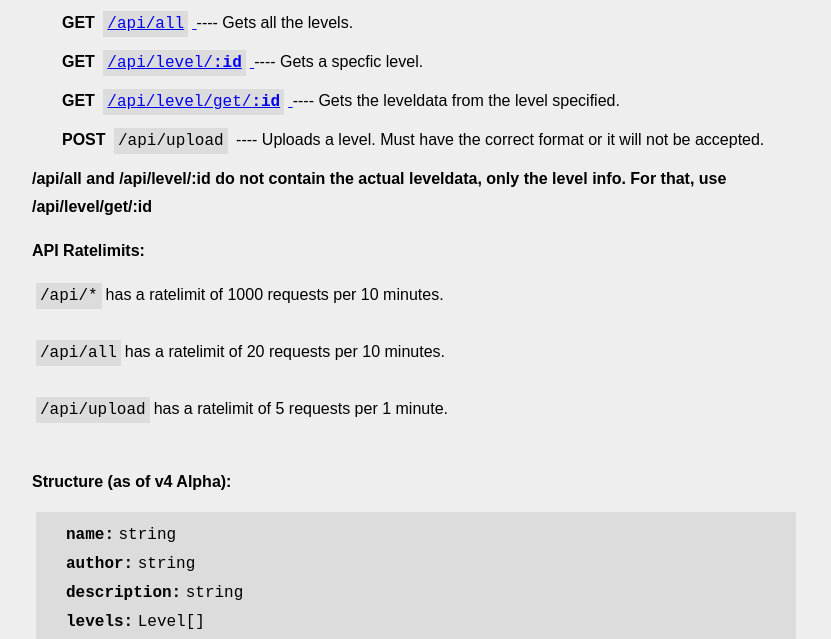
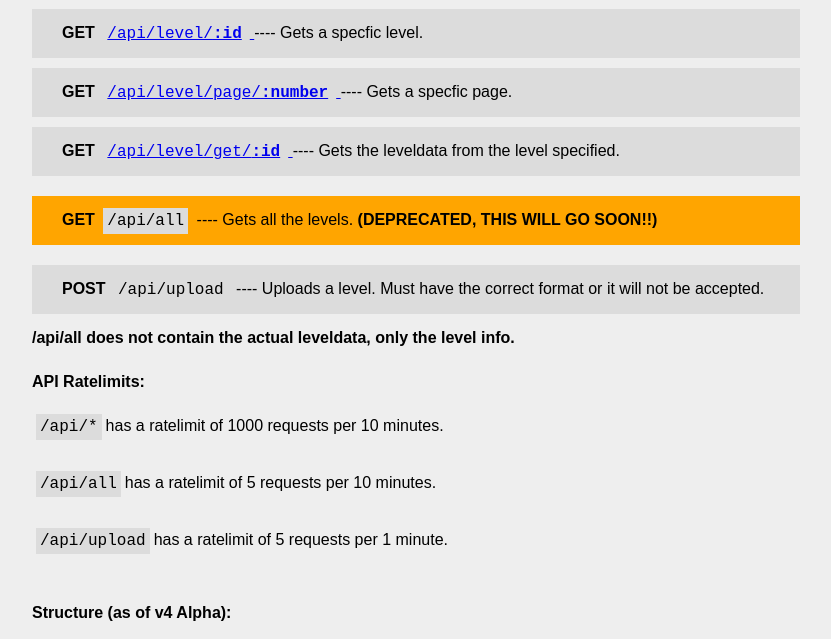
Before and after one commit to Zolo101/5beam_old, a website: page public/api/index.html in a window 1280 px wide. Shown: the part 157-796 px from the top of the page, without its empty margins (224-1055 px from the left). Drawn offline with Linux system fonts and the light colour scheme.

Commit message:
deprecate /api/all

```diff
--- a/public/api/index.html
+++ b/public/api/index.html
@@ -19,17 +19,17 @@
     <p><b>API endpoints:</b></p>
     <div class="endpoint">
         <b>GET</b>
-        <a href="/api/all">
-            <code>/api/all</code>
-        </a>
-        <span>---- Gets all the levels.</span>
-    </div>
-    <div class="endpoint">
-        <b>GET</b>
         <a href="/api/level/0">
             <code>/api/level/<b>:id</b></code>
         </a>
         <span>---- Gets a specfic level.</span>
+    </div>
+    <div class="endpoint">
+        <b>GET</b>
+        <a href="/api/level/page/0">
+            <code>/api/level/page/<b>:number</b></code>
+        </a>
+        <span>---- Gets a specfic page.</span>
     </div>
     <div class="endpoint">
         <b>GET</b>
@@ -38,19 +38,24 @@
         </a>
         <span>---- Gets the leveldata from the level specified.</span>
     </div>
+    <div class="endpoint deprecated">
+        <b>GET</b>
+        <code>/api/all</code>
+        <span>---- Gets all the levels. <b>(DEPRECATED, THIS WILL GO SOON!!)</b></span>
+    </div>
     <div class="endpoint">
         <b>POST</b>
         <code>/api/upload</code>
         <span>---- Uploads a level. Must have the correct format or it will not be accepted.</span>
     </div>
 
-    <span><b>/api/all and /api/level/:id do not contain the actual leveldata, only the level info. For that, use /api/level/get/:id</b></span>
+    <span><b>/api/all does not contain the actual leveldata, only the level info.</b></span>
     <br>
 
     <p><b>API Ratelimits:</b></p>
     <code>/api/*</code><span>has a ratelimit of 1000 requests per 10 minutes.</span>
     <br><br>
-    <code>/api/all</code><span>has a ratelimit of 20 requests per 10 minutes.</span>
+    <code>/api/all</code><span>has a ratelimit of 5 requests per 10 minutes.</span>
     <br><br>
     <code>/api/upload</code><span>has a ratelimit of 5 requests per 1 minute.</span>
     <br><br>
--- a/public/style.css
+++ b/public/style.css
@@ -20,12 +20,18 @@ code, .struct {
 }
 
 .title {
-    background-color: gray;
+    background-color: grey;
 }
 
 .endpoint {
-    padding-left: 30px;
+    background-color: gainsboro;
+    padding: 10px 30px;
     margin: 10px 0;
+}
+
+.deprecated {
+    background-color: orange;
+    margin: 20px 0;
 }
 
 .struct {
@@ -47,7 +53,7 @@ code, code b, .struct span {
 }
 
 .navbar a {
-    color: darkgray;
+    color: darkgrey;
     text-decoration: none;
     padding: 2px;
     margin: 2px 0;
--- a/src/index.ts
+++ b/src/index.ts
@@ -45,7 +45,7 @@ app.use(express.json())
 
 const allRateLimit = ratelimit({
     windowMs: 1000 * 60 * 10, // 10 minutes
-    max: 20,                  // 20 requests
+    max: 5,                   // 5 requests
     message: JSON.stringify({status: "ratelimit", data: "You are being ratelimited!"})
 })
 
```
